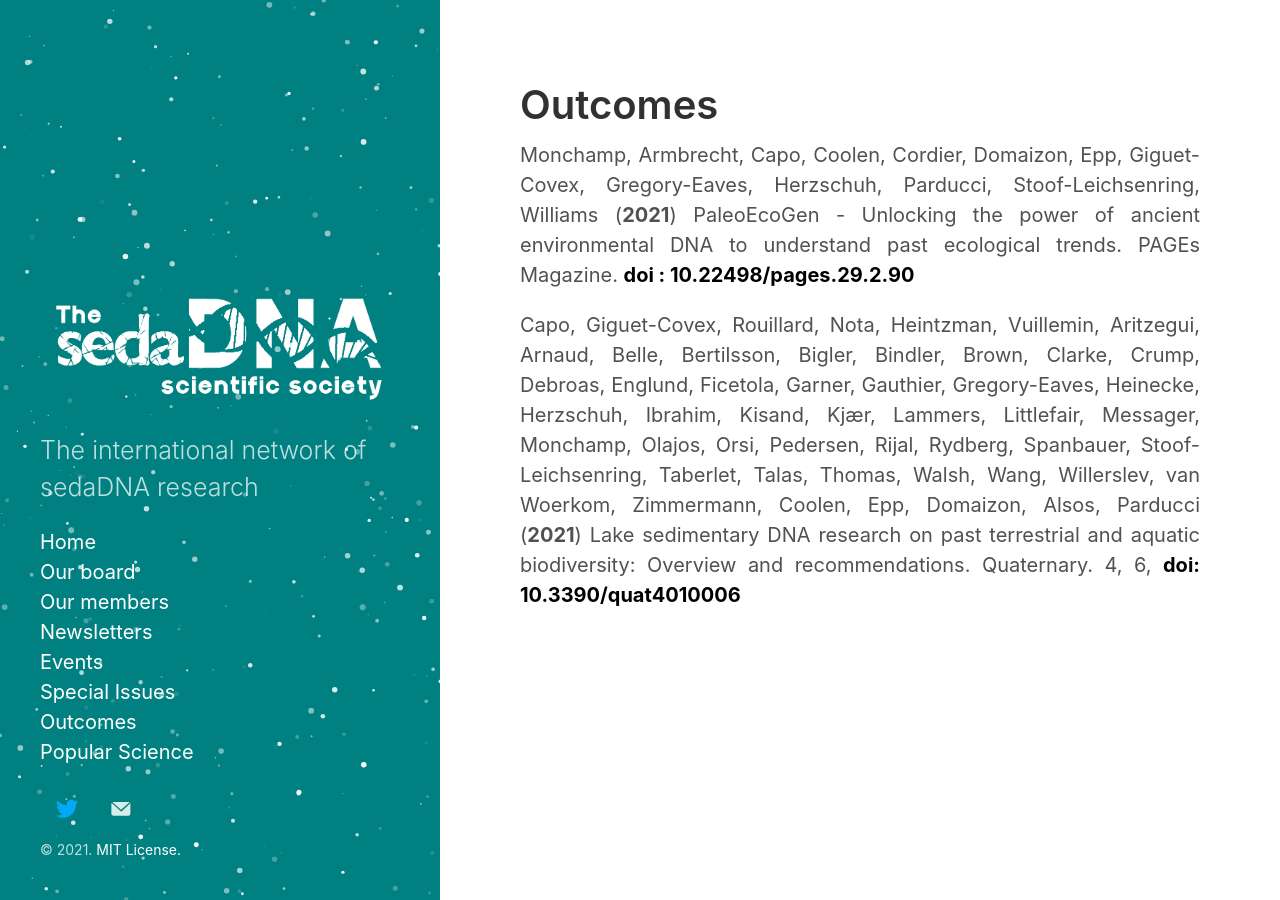
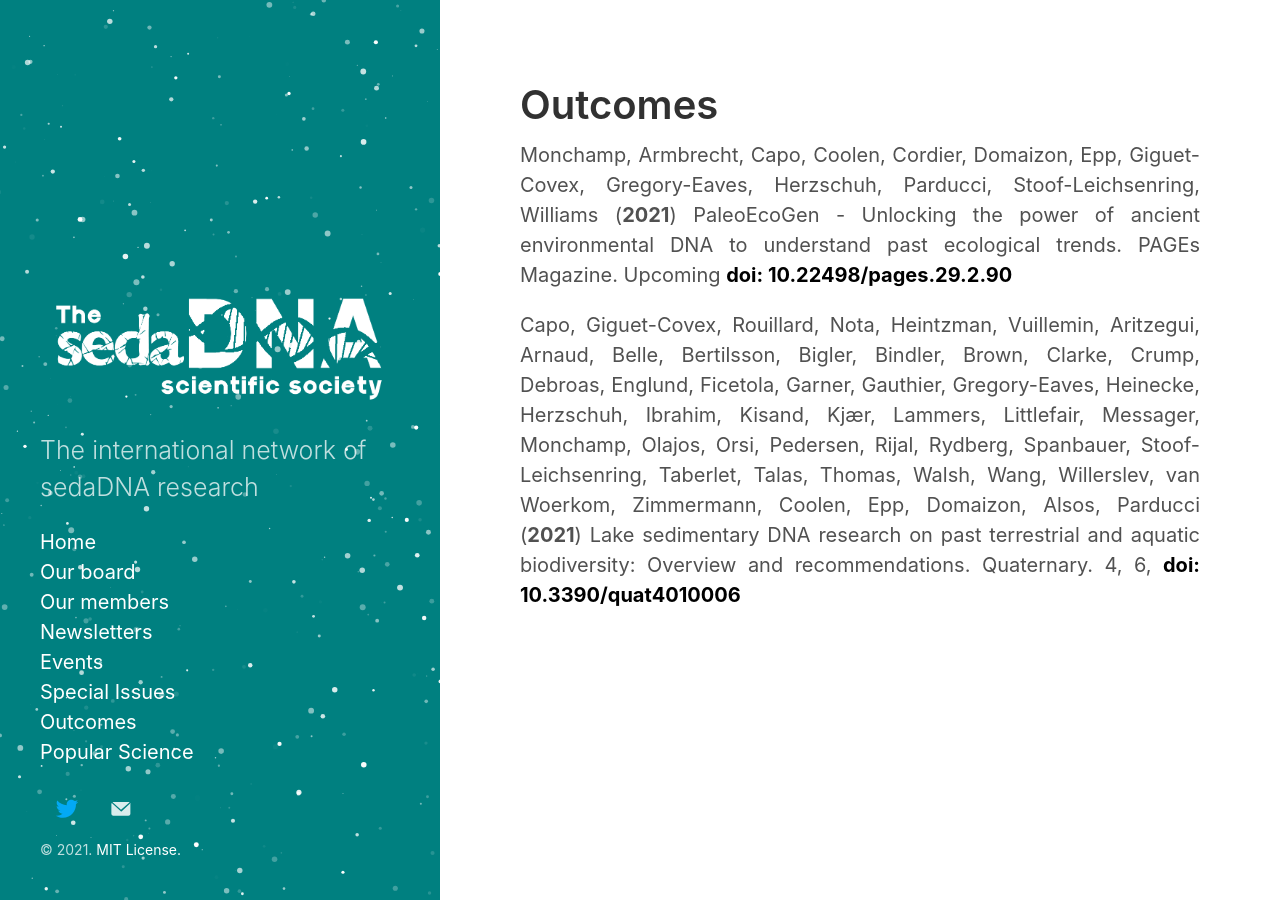
Before and after one commit to sedadna/sedadna.github.io, a Jekyll site: the page built from category/outcomes.md, in a window 1280 px wide. Built offline with Jekyll 4.4.1, drawn with Linux system fonts in a browser that asks for light colours.

Commit message:
Update outcomes.md

```diff
--- a/category/outcomes.md
+++ b/category/outcomes.md
@@ -4,7 +4,7 @@ title: Outcomes
 ---
 
 <div class="intro">
-<p>Monchamp, Armbrecht, Capo, Coolen, Cordier, Domaizon, Epp, Giguet-Covex, Gregory-Eaves, Herzschuh, Parducci, Stoof-Leichsenring, Williams (<b>2021</b>) PaleoEcoGen - Unlocking the power of ancient environmental DNA to understand past ecological trends. PAGEs Magazine. <a href="https://doi.org/10.22498/pages.29.2.90" target="_blank"><b>doi : 10.22498/pages.29.2.90</b></a> </p>
+<p>Monchamp, Armbrecht, Capo, Coolen, Cordier, Domaizon, Epp, Giguet-Covex, Gregory-Eaves, Herzschuh, Parducci, Stoof-Leichsenring, Williams (<b>2021</b>) PaleoEcoGen - Unlocking the power of ancient environmental DNA to understand past ecological trends. PAGEs Magazine. Upcoming <a href="https://doi.org/10.22498/pages.29.2.90" target="_blank"><b>doi: 10.22498/pages.29.2.90</b></a>  </p>
 
 <p>Capo, Giguet-Covex, Rouillard, Nota, Heintzman, Vuillemin, Aritzegui, Arnaud, Belle, Bertilsson, Bigler, Bindler, Brown, Clarke, Crump, Debroas, Englund, Ficetola, Garner, Gauthier, Gregory-Eaves, Heinecke, Herzschuh, Ibrahim, Kisand, Kjær, Lammers, Littlefair, Messager, Monchamp, Olajos, Orsi, Pedersen, Rijal, Rydberg, Spanbauer, Stoof-Leichsenring, Taberlet, Talas, Thomas, Walsh, Wang, Willerslev, van Woerkom, Zimmermann, Coolen, Epp, Domaizon, Alsos, Parducci (<b>2021</b>) Lake sedimentary DNA research on past terrestrial and aquatic biodiversity: Overview and recommendations. Quaternary. 4, 6, <a href="https://www.mdpi.com/2571-550X/4/1/6" target="_blank"><b>doi: 10.3390/quat4010006</b></a></p>
 </div>
```
